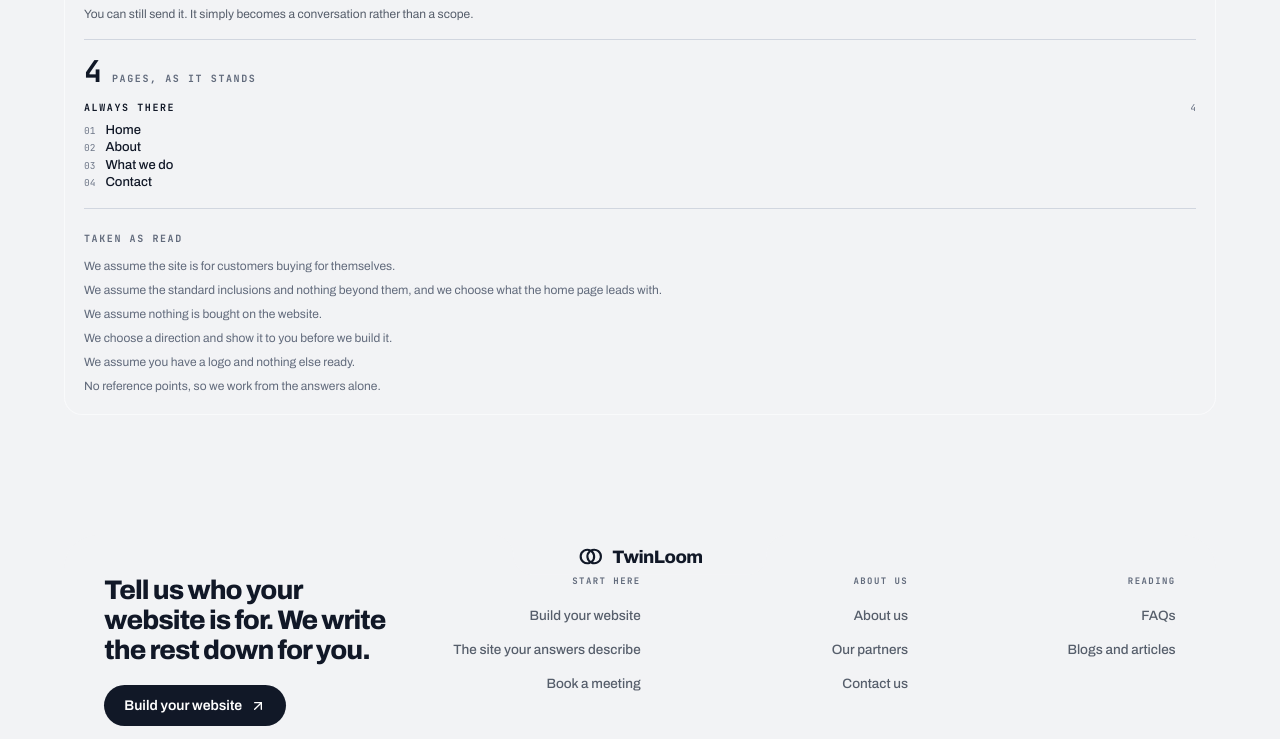
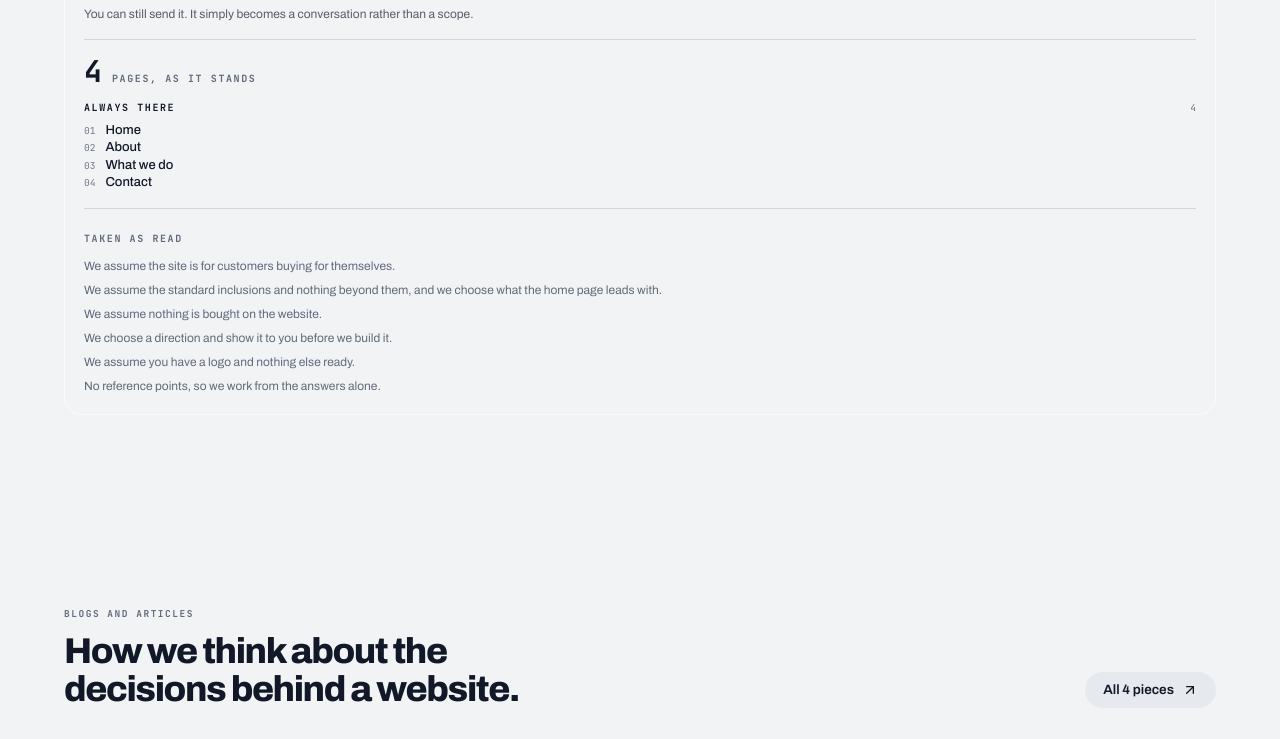
Before and after one commit to ayodhbhojithh/twinloom, a Next.js app: page / in a window 1280 px wide. Shown: the part 2008-2747 px from the top of the page. Built offline with nearby package versions, Linux system fonts and the light colour scheme; grey boxes are pictures that could not be loaded.

Commit message:
Add ReadingSection component to LandingPage and update exports

```diff
--- a/app/page.tsx
+++ b/app/page.tsx
@@ -4,6 +4,7 @@ import { ArrowUpRight } from "lucide-react";
 
 import { BuildSection } from "@/components/home/build-section";
 import { NotchedCard } from "@/components/home/notched-card";
+import { ReadingSection } from "@/components/home/reading-section";
 import { ROUTES, SITE } from "@/lib/site";
 
 export const metadata: Metadata = {
@@ -33,7 +34,8 @@ export const metadata: Metadata = {
  * content so a line of prose stays readable; there is no prose here, so the card
  * takes the window and leaves only the page gutter at each side.
  *
- * The card holds exactly one screenful and the tool follows it. Describing what
+ * The card holds exactly one screenful, the tool follows it, and what we have
+ * written follows that. Describing what
  * this company does takes a paragraph nobody reads, so the second screen asks
  * the first question instead, and whatever is answered there is already answered
  * on the build page.
@@ -91,6 +93,11 @@ export default function LandingPage() {
       </section>
 
       <BuildSection />
+
+      {/* Third: what we have written. Somebody who has read the card and tried
+          the tool either wants to start or wants to know how we think, and this
+          is the answer to the second. */}
+      <ReadingSection />
     </>
   );
 }
--- a/components/home/index.ts
+++ b/components/home/index.ts
@@ -1 +1,2 @@
 export { Hero } from "./hero";
+export { ReadingSection } from "./reading-section";
--- /dev/null
+++ b/components/home/reading-section.tsx
@@ -0,0 +1,123 @@
+import { ArrowUpRight } from "lucide-react";
+import Image from "next/image";
+import Link from "next/link";
+
+import { CutPanel } from "@/components/layout/cut-panel";
+import { ARTICLES, plateFor } from "@/lib/articles";
+import { ROUTES } from "@/lib/site";
+
+/**
+ * Blogs and articles, on the landing page.
+ *
+ * The third screen, after the card and the tool. Somebody who has read the
+ * first two either wants to start or wants to know how we think, and this is
+ * the answer to the second - the pieces where we say what a thing costs to run
+ * and where we would tell them to do something other than what we sell.
+ *
+ * The first article takes the surface and the rest are a short run beside it.
+ * Four equal cards would say "here is a feed"; there is no feed, there are four
+ * considered pieces, and the shape should say that before a word is read.
+ */
+export function ReadingSection() {
+  const [lead, ...rest] = ARTICLES;
+
+  return (
+    <section className="page-frame py-16 lg:py-24">
+      <div className="flex flex-wrap items-end justify-between gap-x-12 gap-y-4">
+        <div className="min-w-0">
+          <p className="font-mono text-[9.5px] font-bold tracking-[0.16em] text-label uppercase">
+            Blogs and articles
+          </p>
+
+          <h2 className="mt-3 max-w-[22ch] text-[clamp(24px,2.8vw,40px)] leading-[1.05] font-extrabold tracking-[-0.04em] text-ink">
+            How we think about the decisions behind a website.
+          </h2>
+        </div>
+
+        <Link
+          href={ROUTES.blog}
+          className="group/all inline-flex items-center gap-2 rounded-pill bg-well px-4.5 py-2 text-[13.5px] font-semibold text-ink transition-colors hover:bg-hair"
+        >
+          All {ARTICLES.length} pieces
+          <ArrowUpRight
+            aria-hidden
+            className="size-4 transition-transform group-hover/all:translate-x-0.5 group-hover/all:-translate-y-0.5"
+          />
+        </Link>
+      </div>
+
+      <div className="mt-8 grid gap-4 lg:grid-cols-[minmax(0,1.25fr)_minmax(0,1fr)] lg:items-stretch">
+        {/* The lead piece, on the surface, with the picture cut to its own
+            outline the way the landing card carries its photograph. */}
+        <CutPanel
+          tone="field"
+          className="w-full"
+          image={plateFor(lead.slug)}
+          corner={
+            <Link
+              href={`${ROUTES.blog}/${lead.slug}`}
+              aria-label={`Read ${lead.title}`}
+              className="flex size-11 items-center justify-center rounded-pill bg-ink text-white transition-opacity hover:opacity-85"
+            >
+              <ArrowUpRight className="size-[18px]" strokeWidth={2.2} />
+            </Link>
+          }
+        >
+          <div className="lg:max-w-[52%]">
+            <p className="font-mono text-[9px] font-bold tracking-[0.16em] text-mark uppercase">
+              {lead.topic} · {lead.minutes} min
+            </p>
+
+            <h3 className="mt-3 max-w-[18ch] text-[clamp(20px,2vw,29px)] leading-[1.08] font-extrabold tracking-[-0.035em] text-ink">
+              <Link
+                href={`${ROUTES.blog}/${lead.slug}`}
+                className="transition-opacity hover:opacity-70"
+              >
+                {lead.title}
+              </Link>
+            </h3>
+
+            <p className="mt-3 max-w-[44ch] text-[14px] leading-[1.6] text-body">
+              {lead.note}
+            </p>
+          </div>
+        </CutPanel>
+
+        {/* The other three, stacked, each carrying its own picture small. */}
+        <ul className="flex flex-col gap-4">
+          {rest.map((article) => (
+            <li key={article.slug} className="flex-1">
+              <Link
+                href={`${ROUTES.blog}/${article.slug}`}
+                className="group/piece flex h-full items-center gap-4 overflow-hidden rounded-[20px] bg-field p-4 transition-colors hover:bg-hair sm:p-5"
+              >
+                <span className="min-w-0 flex-1">
+                  <span className="font-mono text-[9px] font-bold tracking-[0.14em] text-label uppercase">
+                    {article.topic} · {article.minutes} min
+                  </span>
+
+                  <b className="mt-1.5 block max-w-[26ch] text-[15.5px] leading-[1.2] font-extrabold tracking-[-0.025em] text-ink">
+                    {article.title}
+                  </b>
+                </span>
+
+                <span
+                  aria-hidden
+                  className="relative hidden size-[74px] flex-none overflow-hidden rounded-[14px] sm:block"
+                >
+                  <Image
+                    src={plateFor(article.slug)}
+                    alt=""
+                    fill
+                    sizes="74px"
+                    className="object-cover transition-transform duration-500 group-hover/piece:scale-[1.06]"
+                  />
+                </span>
+              </Link>
+            </li>
+          ))}
+        </ul>
+      </div>
+    </section>
+  );
+}
```
